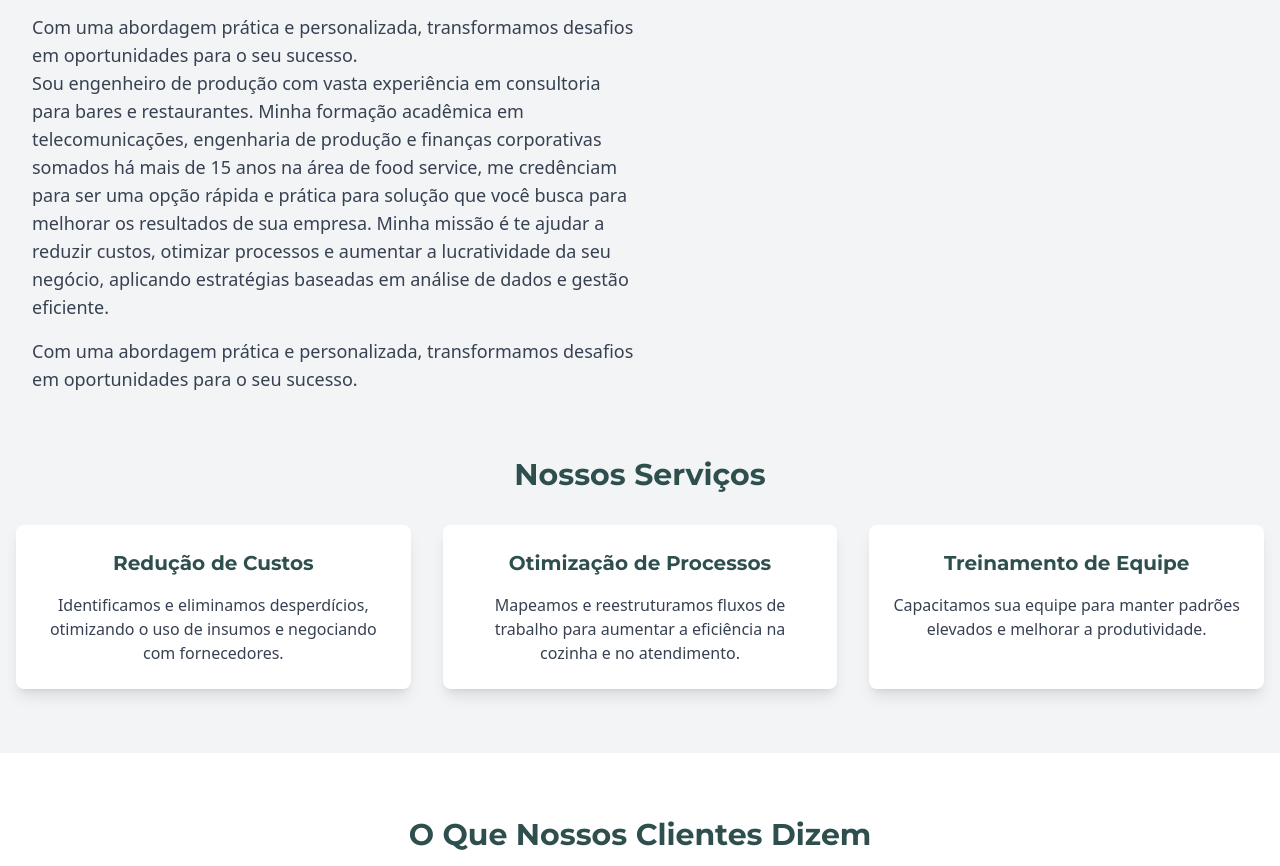
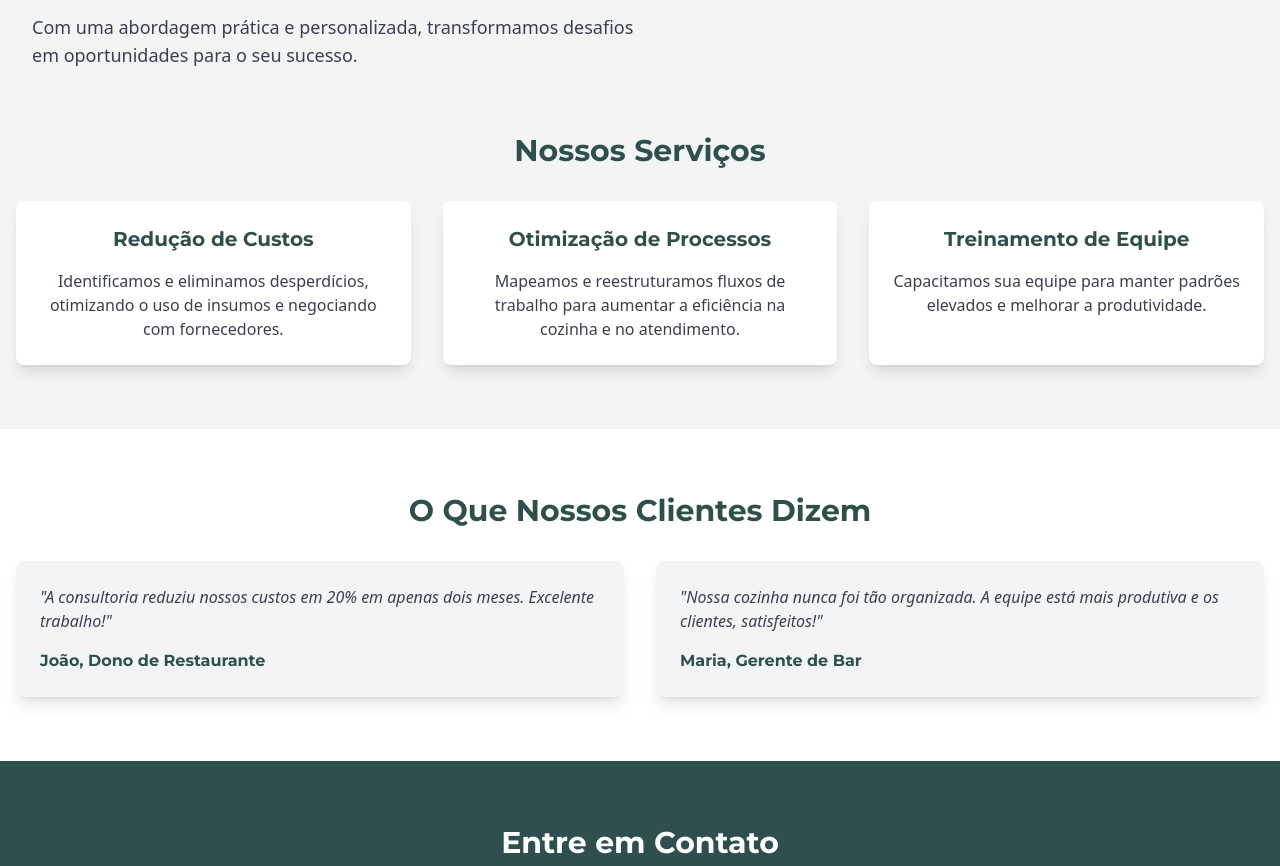
Before and after one commit to yoshioshubo/SUWA-CONSULTORIA, a plain HTML site: page index.html in a window 1280 px wide. Shown: the part 1191-2057 px from the top of the page. Drawn offline with nearby package versions, Linux system fonts and the light colour scheme.

Commit message:
Update index.html

```diff
--- a/index.html
+++ b/index.html
@@ -132,14 +132,6 @@
       </div>
     </div>
   </div>
-</section>
-        <div class="md:w-1/2 md:pl-8">
-          <p class="text-lg text-gray-700 font-['Open+S ans'] mb-4">Sou engenheiro de produção com vasta experiência em consultoria para bares e restaurantes. Minha formação acadêmica em telecomunicações, engenharia de produção e finanças corporativas somados há mais de 15 anos na área de food service, me credênciam para ser uma opção rápida e prática para solução que você busca para melhorar os resultados de sua empresa. Minha missão é te ajudar a reduzir custos, otimizar processos e aumentar a lucratividade da seu negócio, aplicando estratégias baseadas em análise de dados e gestão eficiente.</p>
-          <p class="text-lg text-gray-700 font-['Open+S ans']">Com uma abordagem prática e personalizada, transformamos desafios em oportunidades para o seu sucesso.</p>
-        </div>
-      </div>
-    </div>
-  </section>
 
   <!-- Serviços Section -->
   <section id="servicos" class="py-16 bg-gray-100">
```
